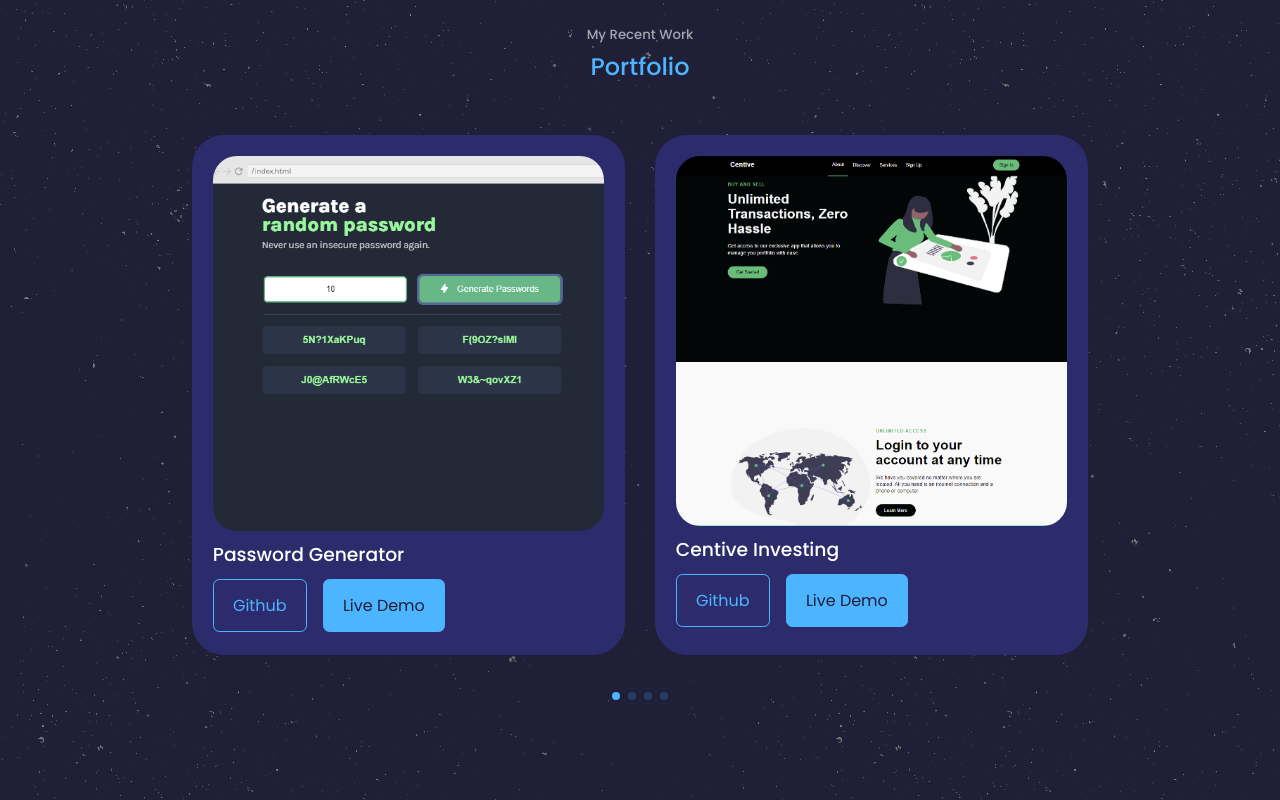
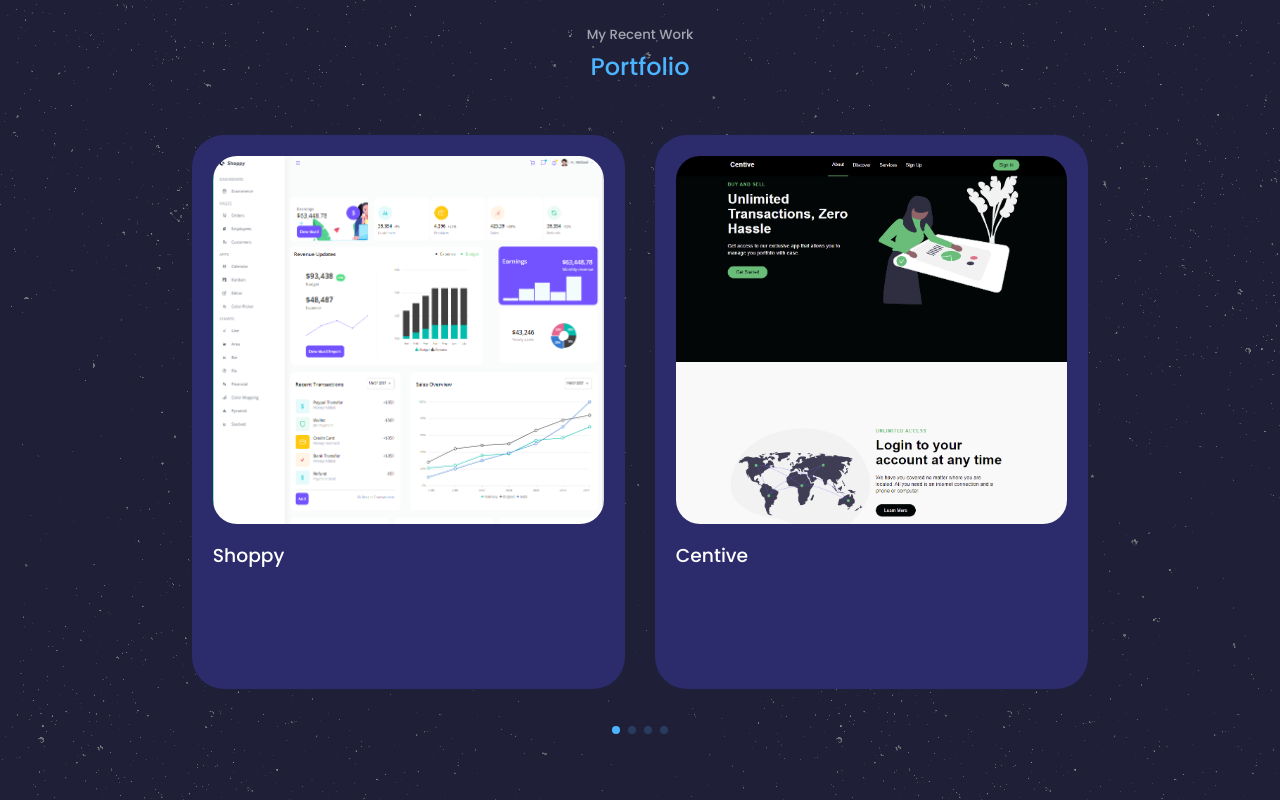
Before and after one commit to ToastyBoyPro/portfolio-website, a React (Create React App) app: page / in a window 1280 px wide. Shown: the part 2800-3600 px from the top of the page. Built offline with nearby package versions, Linux system fonts and the light colour scheme.

Commit message:
Portfolio edits

```diff
--- a/src/components/portfolio/Portfolio.jsx
+++ b/src/components/portfolio/Portfolio.jsx
@@ -5,7 +5,7 @@ import IMG1 from '../../assets/project1.png'
 import IMG2 from '../../assets/project2.png'
 import IMG3 from '../../assets/project3.png'
 import IMG4 from '../../assets/project1.png'
-import IMG5 from '../../assets/project1.png'
+import IMG5 from '../../assets/project5.png'
 
 // import Swiper core and required modules
 import {Mousewheel, Pagination} from 'swiper'
@@ -21,14 +21,20 @@ const projects = [
   {
     id: 1,
     image: IMG1,
-    title: 'Password Generator',
-    github: 'https://github.com/ToastyBoyPro/Password-Generator',
-    demo: 'https://tbp-password-generator.netlify.app'
+    title: 'Shoppy',
+    project: 'Administrator Dashboard',
+    style:  'React, Syncfusion components',
+    description: 'Included features are theme settings, charts, calendar, Kanban, color picker, revenue analysis, and sidemenu.',
+    github: 'https://github.com/ToastyBoyPro/dashboard',
+    demo: 'https://tbp-dashboard-mockup.netlify.app/'
   },
   {
     id: 2,
     image: IMG2,
-    title: 'Centive Investing',
+    title: 'Centive',
+    project: 'Investing Site Mockup',
+    style: 'React',
+    description: 'A basic website with reuseable components that can be edited to fit your website needs.',
     github: 'https://github.com/ToastyBoyPro/Centive---Investing-Mockup',
     demo: 'https://investing-site-mockup.netlify.app/'
   },
@@ -36,6 +42,9 @@ const projects = [
     id: 3,
     image: IMG3,
     title: 'Fitness Helper',
+    project: 'Workout Companion',
+    style: 'React, API',
+    description: 'An exercise website to help you tailor your workouts to meet your needs. ',
     github: 'https://github.com/ToastyBoyPro/fitness-helper',
     demo: 'https://tbp-fitness-app.netlify.app/'
   },
@@ -43,15 +52,21 @@ const projects = [
     id: 4,
     image: IMG4,
     title: 'Project 4',
+    project: 'Hello',
+    style: 'Angular',
+    description: 'Something great.',
     github: 'https://github.com/ToastyBoyPro',
     demo: 'https://github.com/ToastyBoyPro'
   },
   {
     id: 5,
     image: IMG5,
-    title: 'Project 5',
-    github: 'https://github.com/ToastyBoyPro',
-    demo: 'https://github.com/ToastyBoyPro'
+    title: 'Password Generator',
+    project: 'Random Password Generator',
+    style: 'JavaScript, HTML, CSS',
+    description: 'Creates a unique password based on your specified length.',
+    github: 'https://github.com/ToastyBoyPro/Password-Generator',
+    demo: 'https://tbp-password-generator.netlify.app'
   }
 ]
 
@@ -80,16 +95,23 @@ const Portfolio = () => {
         }}
       >
         {
-          projects.map(({id, image, title, github, demo}) => {
+          projects.map(({id, image, title, project, style, description, github, demo}) => {
             return (
               <SwiperSlide key={id} className="portfolio__item">
                 <div className="portfolio__item-image">
                   <img src={image} alt={title} />
                 </div>
-                <h3>{title}</h3>
+                <div className="portfolio__item-title">
+                  <h3>{title}</h3>
+                </div>
                 <div className="portfolio__item-cta">
-                  <a href={github} className="btn" target='_blank' rel="noreferrer">Github</a>
-                  <a href={demo} className="btn btn-primary" target='_blank' rel="noreferrer">Live Demo</a>
+                  <h3 className='portfolio__item-description'>{project}</h3>
+                  <p className='portfolio__item-description'>{style}</p>
+                  <p className='portfolio__item-description'>{description}</p>
+                  <div className='portfolio__item-links'>
+                    <a href={github} className="btn" target='_blank' rel="noreferrer">Github</a>
+                    <a href={demo} className="btn btn-primary" target='_blank' rel="noreferrer">Live Demo</a>
+                  </div>
                 </div>
               </SwiperSlide>
             )
--- a/src/components/portfolio/portfolio.css
+++ b/src/components/portfolio/portfolio.css
@@ -23,19 +23,47 @@
   background: transparent;
 }
 
+.portfolio__item:hover .portfolio__item-cta {
+  opacity: 85%;
+  transform: translateY(0);
+}
+
 .portfolio__item-image {
   border-radius: 1.5rem;
   overflow: hidden;
+  width: 100%;
+  height: 70%;
 }
 
-.portfolio__item h3 {
-  margin: 0.5rem 0;
+.portfolio__item-title {
+  margin: 1rem 0;
 }
 
 .portfolio__item-cta {
+  position: absolute;
+  top: 0;
+  left: 0;
+  opacity: 0%;
+  background: #000;
+  transition: all 1s ease;
+  width: 100%;
+  height: 100%;
+  /* color: #fff */
+  display: flex;
+  flex-direction: column;
+  border-radius: 2rem;
+  padding: 2rem 2.5rem;
+  transform: translateY(100%);
+
   display: flex;
   gap: 1rem;
   margin-bottom: 1rem;
+}
+
+.portfolio__item-links {
+  display: flex;
+  gap: 1rem;
+  margin-top: 1rem;
 }
 
 .swiper-pagination .swiper-pagination-bullet {
--- a/src/components/test/test.css
+++ b/src/components/test/test.css
@@ -1,6 +1,6 @@
 #portfolio {
   padding-top: 2.5rem;
-  height: 100vh;
+  height: 100%;
 }
 
 .container.portfolio__container {
@@ -8,15 +8,16 @@
   grid-template-columns: repeat(3, 1fr);
   gap: 2.5rem;
   padding-bottom: 4rem;
-  width: 80%;
+  width: 70%;
 }
 
 .portfolio__item {
   background: var(--color-bg-variant);
-  padding: 1.3rem 1.3rem 0.4rem;
+  /* padding: 1.5rem; */
   border-radius: 2rem;
   transition: var(--transition);
-  position: relative;
+  /* position: relative; */
+  /* border: 1px solid salmon; */
 }
 
 .portfolio__item:hover {
@@ -24,53 +25,49 @@
   background: transparent;
 }
 
-.portfolio__item-image {
-  border-radius: 1.5rem;
-  overflow: hidden;
-  display: block;
-  align-items: center;
-}
-
-.image__overlay {
-  position: absolute;
-  top: 1.3rem;
-  left: 1.3rem;
-  width: calc(100% - 2.6rem);
-  height: calc(100% - 7rem);
-  /* background: var(--color-bg-variant); */
-  background: rgba(0, 0, 0, 0.2);
-  display: flex;
-  flex-direction: column;
-  text-align: center;
-  /* justify-content: center; */
-  opacity: 0;
-  border-radius: 1.5rem;
-  padding: 1.3rem;
-  transition: opacity 0.25s;
-}
-
-.image__overlay > * {
-  transform: translateY(100px);
-  transition: transform 0.5s;
-}
-
-.image__overlay:hover {
-  opacity: 1;
-}
-
-.image__overlay:hover > * {
+.portfolio__item:hover .portfolio__item-cta {
+  opacity: 85%;
   transform: translateY(0);
 }
 
-.image__title {
-  margin: 0.5rem 0;
-  font-size:1.5rem;
+.portfolio__item-image {
+  /* border-radius: 1.5rem; */
+  /* overflow: hidden; */
+  /* width: 100%; */
+  /* height: 400px; */
+  /* object-fit: cover; */
+  /* border: 1px solid salmon; */
+  background-color: var(--color-light);
+}
+
+.portfolio__item h3 {
+  /* margin: 0.5rem; */
 }
 
 .portfolio__item-cta {
+  position: absolute;
+  top: 0;
+  left: 0;
+  opacity: 0%;
+  background: #000;
+  transition: all 1s ease;
+  width: 100%;
+  height: 100%;
+  /* color: #fff */
+  display: flex;
+  flex-direction: column;
+  border-radius: 2rem;
+  padding: 2rem 2.5rem;
+  transform: translateY(100%);
   display: flex;
   gap: 1rem;
-  margin: 1rem 0;
+  margin-bottom: 1rem;
+}
+
+.portfolio__item-links {
+  display: flex;
+  gap: 1rem;
+  margin-top: 1rem;
 }
 
 .swiper-pagination .swiper-pagination-bullet {
@@ -80,9 +77,7 @@
 /* =============== MEDIA QUERIES (MEDIUM DEVICES) =============== */
 @media screen and (max-width: 1024px) {
   .container.portfolio__container {
-    /* grid-template-columns: 1fr 1fr; */
-    gap: 1.2rem;
-
+    width: 70%;
   }
 }
 
@@ -91,8 +86,8 @@
   #portfolio {
     height: 100vh;
   }
-  .portfolio__container {
-    grid-template-columns: 1fr;
-    gap: 1rem;
+
+  .container.portfolio__container {
+    width: 70%;
   }
 }
--- /dev/null
+++ b/src/components/test/test2.css
@@ -0,0 +1,117 @@
+#portfolio {
+  padding-top: 2.5rem;
+  height: 100vh;
+}
+
+.container.portfolio__container {
+  display: grid;
+  grid-template-columns: repeat(3, 1fr);
+  gap: 2.5rem;
+  padding-bottom: 4rem;
+  width: 80%;
+}
+
+/* here */
+.portfolio__item.container_vid0000 {
+  background: var(--color-bg-variant);
+  padding: 1.3rem 1.3rem 0.4rem;
+  border-radius: 2rem;
+  transition: var(--transition);
+  position: relative;
+  border: 2px solid red;
+}
+
+.portfolio__item:hover {
+  border-color: var(--color-primary-variant);
+  background: transparent;
+}
+
+.portfolio__item-image {
+  border-radius: 1.5rem;
+  overflow: hidden;
+  display: block;
+  align-items: center;
+}
+
+/* here */
+.list-wrapper_vid0000 {
+  overflow: hidden;
+  display: flex;
+  margin: 0 auto;
+  border: 2px solid red;
+}
+
+/* here */
+.list-item_vid0000 {
+  border: 2px solid white;
+  background: blue; /* transparent */
+  /* position: relative; */
+  /* cursor: pointer; */
+  margin: 10px;
+}
+
+.image__overlay {
+  position: absolute;
+  top: 1.3rem;
+  left: 1.3rem;
+  width: calc(100% - 2.6rem);
+  height: calc(100% - 7rem);
+  /* background: var(--color-bg-variant); */
+  background: rgba(0, 0, 0, 0.2);
+  display: flex;
+  flex-direction: column;
+  text-align: center;
+  /* justify-content: center; */
+  opacity: 0;
+  border-radius: 1.5rem;
+  padding: 1.3rem;
+  transition: opacity 0.25s;
+}
+
+.image__overlay > * {
+  transform: translateY(100px);
+  transition: transform 0.5s;
+}
+
+.image__overlay:hover {
+  opacity: 1;
+}
+
+.image__overlay:hover > * {
+  transform: translateY(0);
+}
+
+.image__title {
+  margin: 0.5rem 0;
+  font-size:1.5rem;
+}
+
+.portfolio__item-cta {
+  display: flex;
+  gap: 1rem;
+  margin: 1rem 0;
+}
+
+.swiper-pagination .swiper-pagination-bullet {
+  background: var(--color-primary);
+}
+
+/* =============== MEDIA QUERIES (MEDIUM DEVICES) =============== */
+@media screen and (max-width: 1024px) {
+  .container.portfolio__container {
+    /* grid-template-columns: 1fr 1fr; */
+    gap: 1.2rem;
+
+  }
+}
+
+/* =============== MEDIA QUERIES (SMALL DEVICES) =============== */
+@media screen and (max-width: 600px) {
+  #portfolio {
+    height: 100vh;
+  }
+  .portfolio__container {
+    grid-template-columns: 1fr;
+    gap: 1rem;
+  }
+}
```
Also changed, not shown: src/components/test/Test.jsx (+31 -29 lines), src/assets/project1.png, src/assets/project5.png (added).
